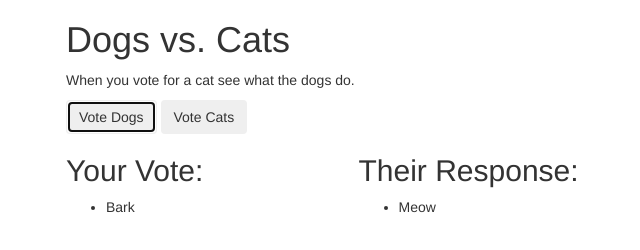
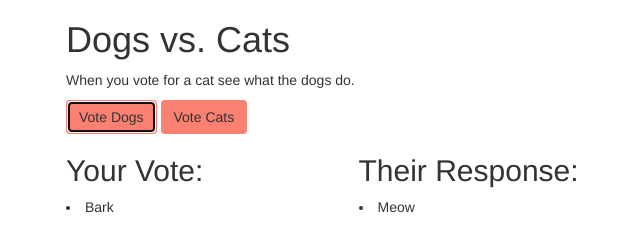
Before and after one commit to Zinfira/Week2-Cats_Vs_Dogs, a plain HTML site: page index.html in a window 1280 px wide. Both pictures are taken after a click on the button "Vote Dogs". Shown: the whole page, without its empty margins (4-644 px from the left). Drawn offline with Linux system fonts and the light colour scheme.

Commit message:
chang to before and after instead of prepend

```diff
--- a/css/styles.css
+++ b/css/styles.css
@@ -1,3 +1,3 @@
-/* button {
-  background-color: blue;
-} */
+button {
+  background-color: salmon;
+}
--- a/js/scripts.js
+++ b/js/scripts.js
@@ -1,12 +1,12 @@
 $(document).ready(function() {
   $("button#cat").click(function() {
-    $("ul#user").prepend("<li>Meow</li>");
-    $("ul#webpage").append("<li>Bark</li>");
+    $("ul#user").after("<li>Meow</li>");
+    $("ul#webpage").after("<li>Bark</li>");
   });
 
   $("button#dog").click(function() {
-    $("ul#user").prepend("<li>Bark</li>");
-    $("ul#webpage").append("<li>Meow</li>");
+    $("ul#user").before("<li>Bark</li>");
+    $("ul#webpage").before("<li>Meow</li>");
   });
 
 });
```
